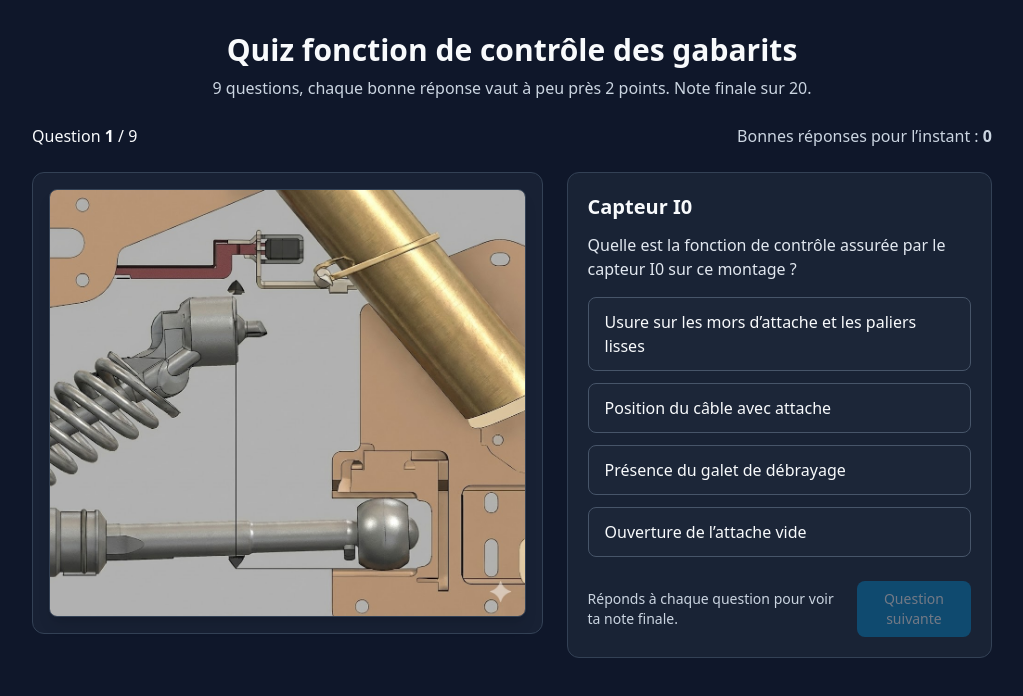
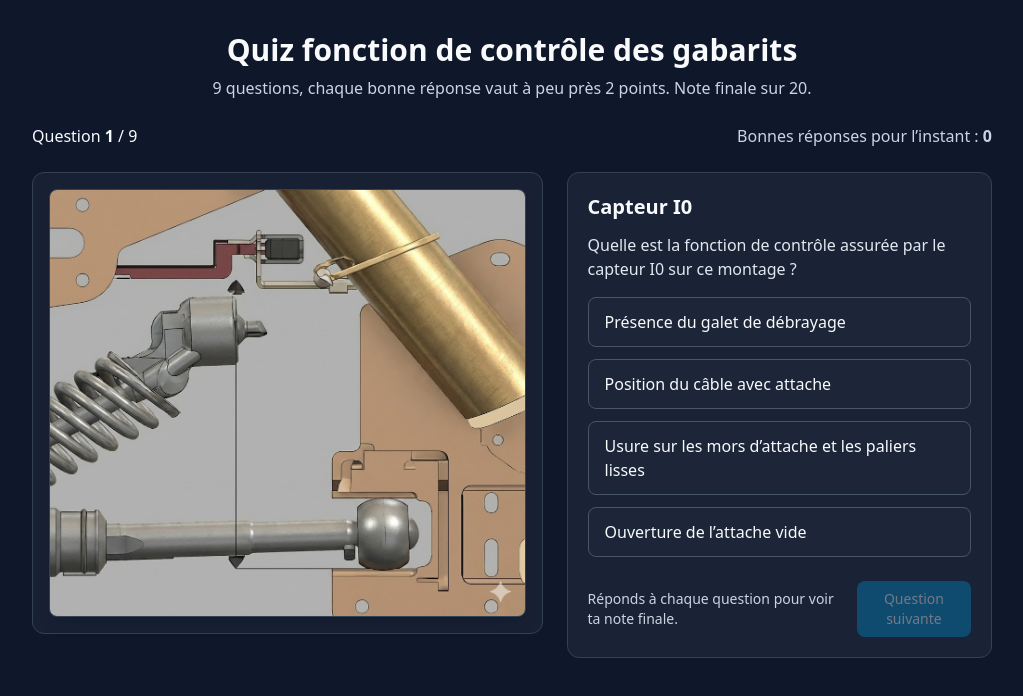
Before and after one commit to HRitchy/GABARITS, a Next.js app: page / in a window 1280 px wide. Shown: the top 696 px of the page, without its empty margins (128-1151 px from the left). Built offline with nearby package versions, Linux system fonts and the light colour scheme.

Commit message:
Update page.tsx

```diff
--- a/app/page.tsx
+++ b/app/page.tsx
@@ -35,9 +35,9 @@ const QUESTIONS: Question[] = [
       'Quelle est la fonction de contrôle assurée par le capteur I0 sur ce montage ?',
     correctAnswer: 'Usure sur les mors d’attache et les paliers lisses',
     choices: [
+      'Présence du galet de débrayage',
+      'Position du câble avec attache',
       'Usure sur les mors d’attache et les paliers lisses',
-      'Position du câble avec attache',
-      'Présence du galet de débrayage',
       'Ouverture de l’attache vide',
     ],
   },
```
